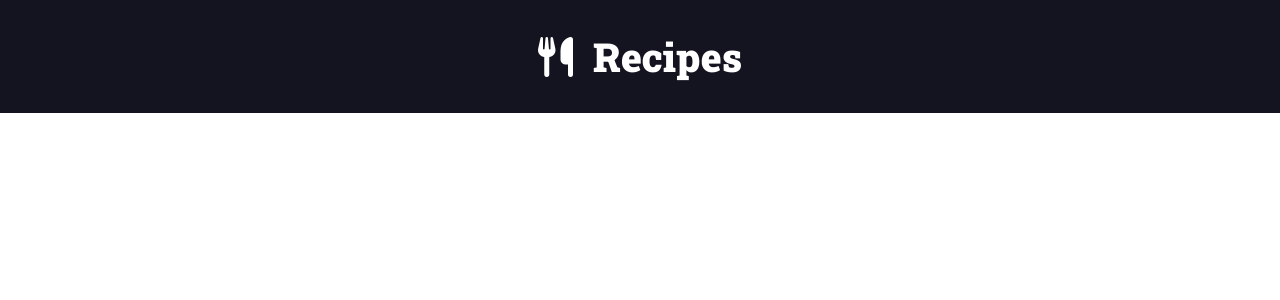
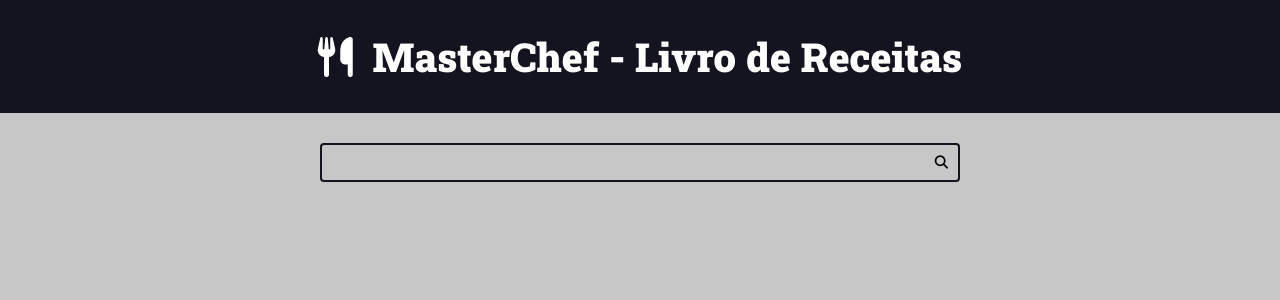
Before and after one commit to marcoskw/masterchef, a Django app: page / in a window 1280 px wide. Shown: the top 300 px of the page. Run offline with Django 4.2, Linux system fonts and the light colour scheme.

Commit message:
move header to partial file / create visual search

```diff
--- a/recipes/templates/recipes/pages/home.html
+++ b/recipes/templates/recipes/pages/home.html
@@ -1,16 +1,9 @@
 {% include 'recipes/partials/head.html' %}
 
 <body>
-    <header class="main-header-container">
-        <div class="main-header container">
-            <h1>
-                <a class="main-logo" href="/">
-                    <i class="fas fa-utensils main-logo-icon"></i>
-                    <span class="main-logo-text">Recipes</span>
-                </a>
-            </h1>
-        </div>
-    </header>
+    {% include 'recipes/partials/header.html' %}
+    {% include 'recipes/partials/search.html' %}
+
 
 </body>
 
--- a/recipes/templates/recipes/partials/head.html
+++ b/recipes/templates/recipes/partials/head.html
@@ -77,6 +77,7 @@
         body {
             font-size: 1.6rem;
             font-family: var(--font-primary);
+            background: var(--color-gray-2);
         }
 
         h1,
@@ -113,5 +114,48 @@
         .main-logo-icon {
             margin-right: 2rem;
         }
+
+        .search-form {
+            border: .2rem solid var(--color-primary-dark);
+            max-width: 64rem;
+            margin: 0 auto;
+            border-radius: .4rem;
+            position: relative;
+            transition: all 300ms ease-in-out;
+        }
+
+        .search-input,
+        .search-button {
+            border: none;
+            background: none;
+            outline: none;
+            padding: 1rem;
+            transition: all 300ms ease-in-out;
+        }
+
+        .search-input {
+            width: 100%;
+            padding-right: 3rem;
+        }
+
+        .search-button {
+            position: absolute;
+            top: 0;
+            right: 0;
+        }
+
+        .search-button:focus {
+            outline: 1px solid var(--color-primary);
+            background: var(--color-gray-1);
+        }
+
+        .search-form:focus-within {
+            border-color: var(--color-primary);
+            background-color: var(--color-white);
+        }
+
+        .search-form:focus-within .search-button {
+            color: var(--color-primary);
+        }
     </style>
 </head>
--- /dev/null
+++ b/recipes/templates/recipes/partials/header.html
@@ -0,0 +1,10 @@
+<header class="main-header-container">
+    <div class="main-header container">
+        <h1>
+            <a class="main-logo" href="/">
+                <i class="fas fa-utensils main-logo-icon"></i>
+                <span class="main-logo-text">MasterChef - Livro de Receitas</span>
+            </a>
+        </h1>
+    </div>
+</header>
--- /dev/null
+++ b/recipes/templates/recipes/partials/search.html
@@ -0,0 +1,8 @@
+<div class="search-container">
+    <div class="container">
+        <form action="" class="search-form">
+            <input type="search" class="search-input" name="search">
+            <button type="submit" class="search-button"><i class="fas fa-search"></i></button>
+        </form>
+    </div>
+</div>
```
